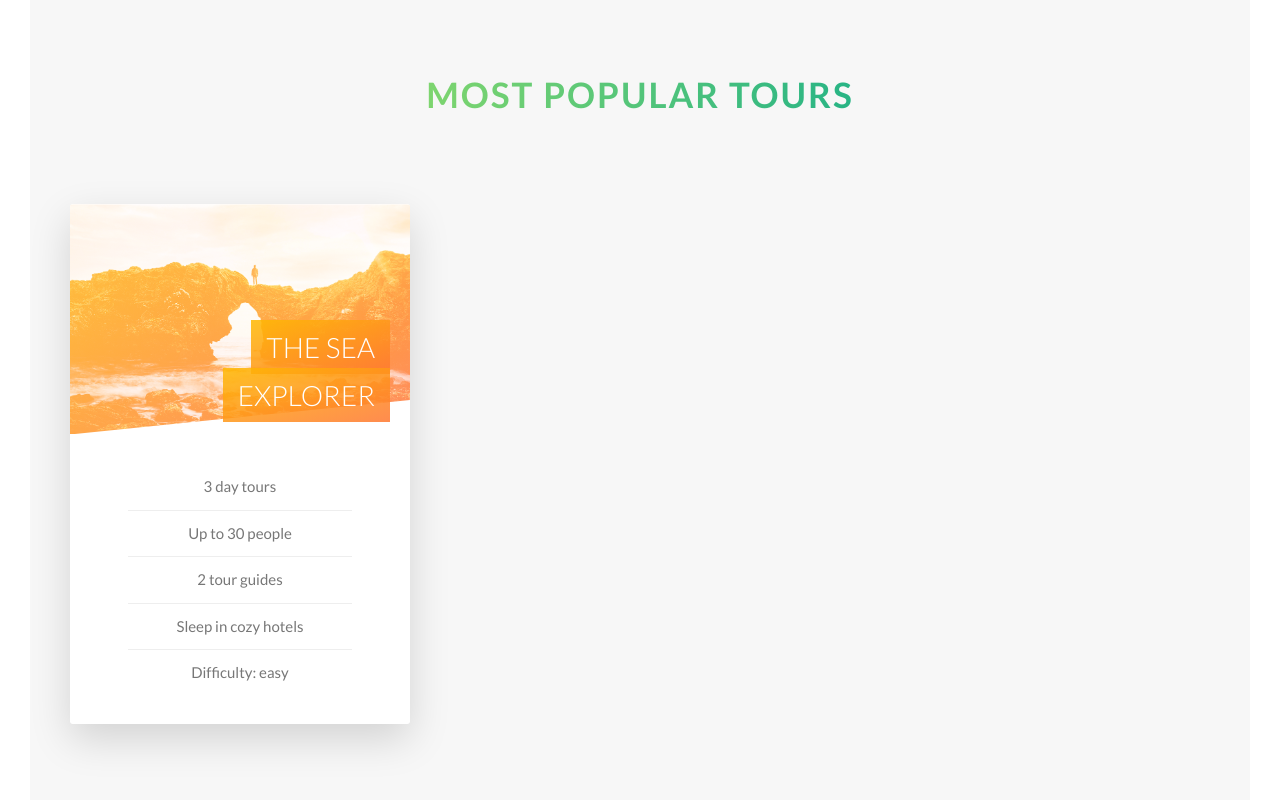
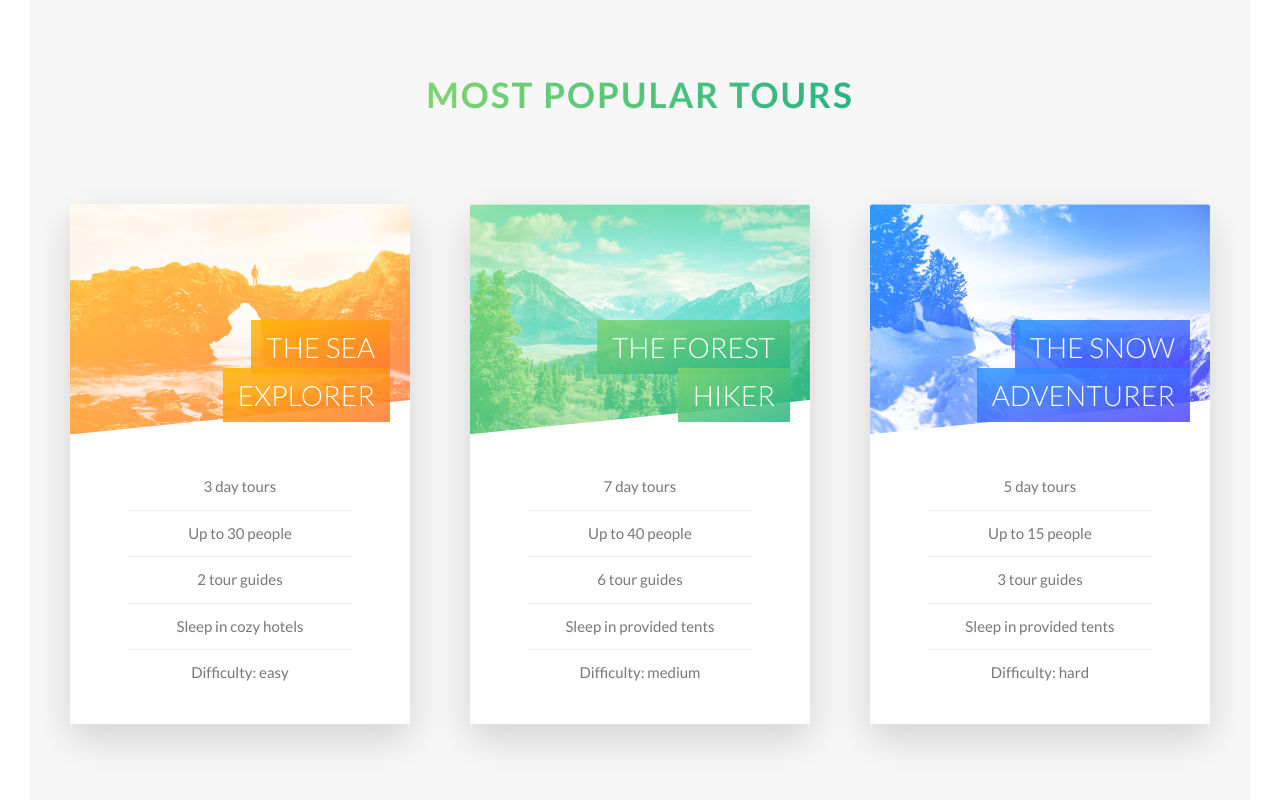
Before and after one commit to SergioBateau/Natours-Project, a website: page index.html in a window 1280 px wide. Shown: the part 2372-3172 px from the top of the page. Drawn offline with Linux system fonts and the light colour scheme.

Commit message:
section tour 3

```diff
--- a/index.html
+++ b/index.html
@@ -136,20 +136,86 @@
                 </div>
               </div>
               <div class="card__side card__side--back card__side--back-1">
-                BACK
+                <div class="card__cta">
+                  <div class="card__price-box">
+                    <p class="card__price-only">Only</p>
+                    <p class="card__price-value">$297</p>
+                  </div>
+                  <a href="#" class="btn btn--white">Book now!</a>
+                </div>
               </div>
             </div>
           </div>
 
           <div class="col-1-of-3">
             <div class="card">
+              <div class="card__side card__side--front">
+                <div class="card__picture card__picture-2">
+                  &nbsp;
+                </div>
 
+                <h4 class="card__heading">
+                  <span class="card__heading-span card__heading-span--2">
+                      The Forest Hiker
+                  </span>
+                </h4>
+
+                <div class="card__details">
+                  <ul>
+                    <li>7 day tours</li>
+                    <li>Up to 40 people</li>
+                    <li>6 tour guides</li>
+                    <li>Sleep in provided tents</li>
+                    <li>Difficulty: medium</li>
+                  </ul>
+                </div>
+              </div>
+
+              <div class="card__side card__side--back card__side--back-2">
+                <div class="card__cta">
+                  <div class="card__price-box">
+                    <p class="card__price-only">Only</p>
+                    <p class="card__price-value">$497</p>
+                  </div>
+                  <a href="#" class="btn btn--white">Book now!</a>
+                </div>
+              </div>
             </div>
           </div>
 
           <div class="col-1-of-3">
             <div class="card">
+              <div class="card__side card__side--front">
+                <div class="card__picture card__picture-3">
+                  &nbsp;
+                </div>
 
+                <h4 class="card__heading">
+                  <span class="card__heading-span card__heading-span--3">
+                      The Snow Adventurer
+                  </span>
+                </h4>
+
+                <div class="card__details">
+                  <ul>
+                    <li>5 day tours</li>
+                    <li>Up to 15 people</li>
+                    <li>3 tour guides</li>
+                    <li>Sleep in provided tents</li>
+                    <li>Difficulty: hard</li>
+                  </ul>
+                </div>
+              </div>
+
+              <div class="card__side card__side--back card__side--back-3">
+                <div class="card__cta">
+                  <div class="card__price-box">
+                    <p class="card__price-only">Only</p>
+                    <p class="card__price-value">$897</p>
+                  </div>
+                  <a href="#" class="btn btn--white">Book now!</a>
+                </div>
+              </div>
             </div>
           </div>
         </div>
--- a/sass/components/_card.scss
+++ b/sass/components/_card.scss
@@ -30,6 +30,14 @@
       &-1 {
         background-image: linear-gradient(to right bottom, $color-secondary-light, $color-secondary-dark);
       }
+
+      &-2 {
+        background-image: linear-gradient(to right bottom, $color-primary-light, $color-primary-dark);
+      }
+
+      &-3 {
+        background-image: linear-gradient(to right bottom, $color-tertiary-light, $color-tertiary-dark);
+      }
     }
   }
 
@@ -41,7 +49,7 @@
     transform: rotateY(0);
   }
 
-  // FONT SIDE STYLING
+  // FRONT SIDE STYLING
   &__picture {
     background-size: cover;
     height: 23rem;
@@ -54,11 +62,11 @@
     }
 
     &-2 {
-      background-image: url(../img/nat-5.jpg);
+      background-image: linear-gradient(to right bottom, $color-primary-light, $color-primary-dark), url(../img/nat-6.jpg);
     }
 
     &-3 {
-      background-image: url(../img/nat-5.jpg);
+      background-image: linear-gradient(to right bottom, $color-tertiary-light, $color-tertiary-dark), url(../img/nat-7.jpg);
     }
 
   }
@@ -86,6 +94,18 @@
       rgba($color-secondary-light, .85),
       rgba($color-secondary-dark, .85));
     }
+
+    &--2 {
+      background-image: linear-gradient(to right bottom,
+      rgba($color-primary-light, .85),
+      rgba($color-primary-dark, .85));
+    }
+
+    &--3 {
+      background-image: linear-gradient(to right bottom,
+      rgba($color-tertiary-light, .85),
+      rgba($color-tertiary-dark, .85));
+    }
   }
 
   &__details {
@@ -107,4 +127,32 @@
       }
     }
   }
+
+  // Back SIDE STYLING
+
+  &__cta {
+    position: absolute;
+    top: 50%;
+    left: 50%;
+    transform: translate(-50%, -50%);
+    width: 90%;
+    text-align: center;
+  }
+
+  &__price-box {
+    text-align: center;
+    color: $color-white;
+    margin-bottom: 8rem;
+  }
+
+  &__price-only {
+    font-size: 1.4rem;
+    text-transform: uppercase;
+
+  }
+
+  &__price-value {
+    font-size: 6rem;
+    font-weight: 100;
+  }
 }
```
Also changed, not shown: css/style.css.
